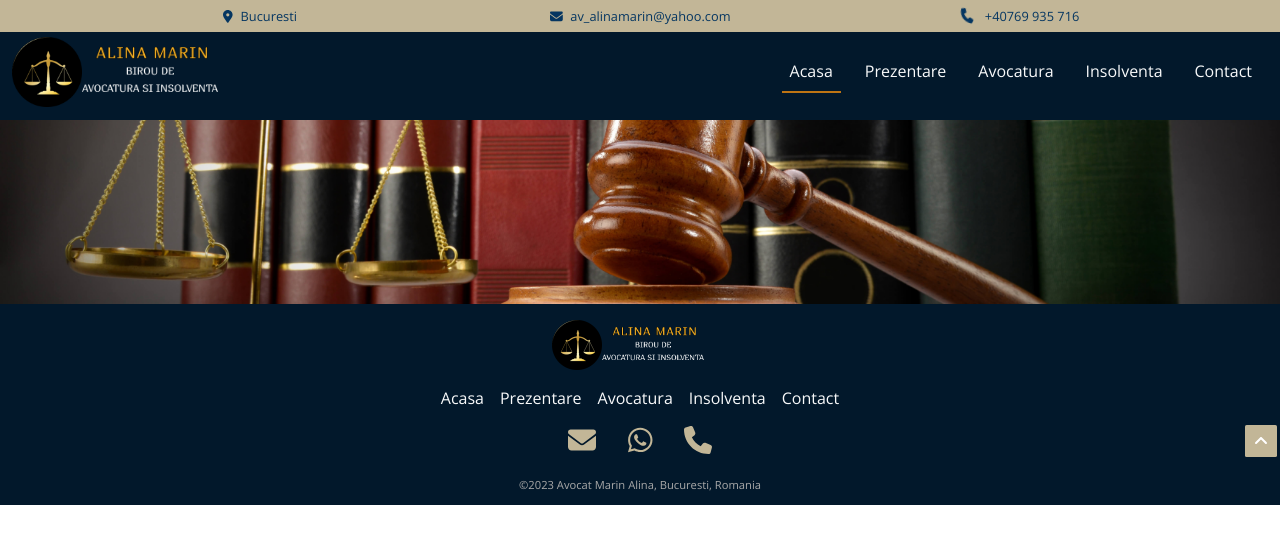
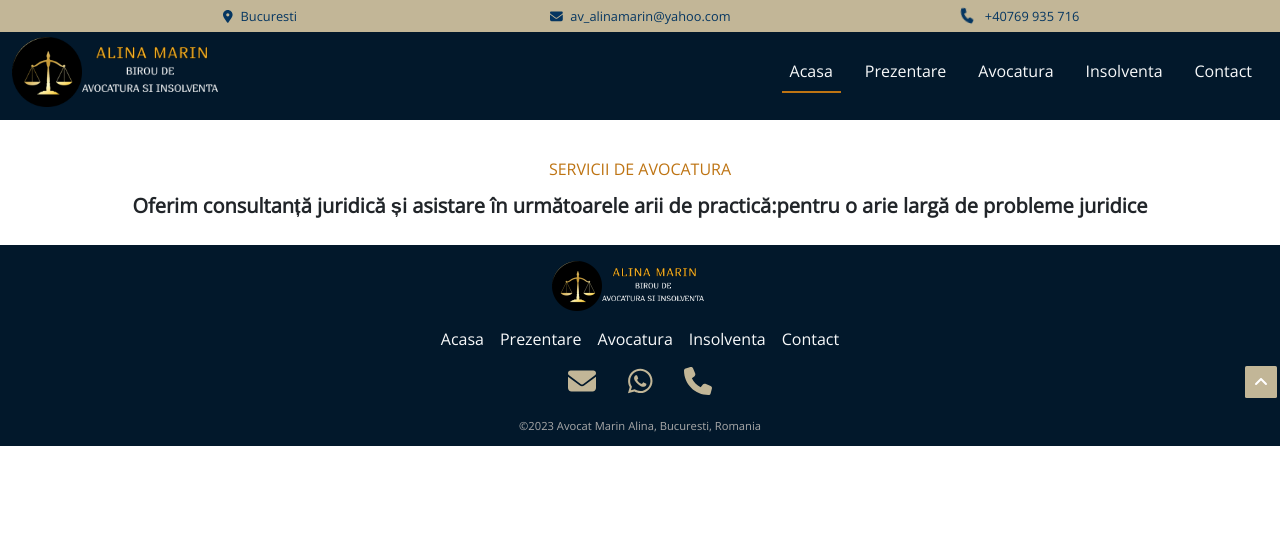
Before and after one commit to AlexJora/lawyer-website, a React (Create React App) app in the folder client/: page /insolventa in a window 1280 px wide. Shown: the top 544 px of the page. Built offline with nearby package versions, Linux system fonts and the light colour scheme; a web font is replaced by a local one.

Commit message:
box shadow-avocatura page

```diff
--- a/client/src/custom.css
+++ b/client/src/custom.css
@@ -411,20 +411,21 @@
 
 }
 
-
-
-.card-body {
-  background-color: #072e53;
-  border-bottom: 5px solid #c2b697;
-}
-
 .card {
+  position: relative;
+  overflow: hidden;
+  box-shadow: 0px 0px 10px rgba(5, 1, 25, 0.8);
   display: flex;
   flex-direction: column;
   height: 100%;
   color: #fff;
   font-weight: lighter;
 
+}
+
+.card-body {
+  background-color: #072e53;
+  border-bottom: 5px solid #c2b697;
 }
 
 .card-img-top {
@@ -461,10 +462,6 @@
   background-image: url('C:\CODE YOUR FUTURE\lawyer-website\client\public\business-law.jpg');
 }
 
-.card {
-  position: relative;
-  overflow: hidden;
-}
 
 .card-img-top {
   height: 200px;
--- a/client/src/pages/Avocatura.js
+++ b/client/src/pages/Avocatura.js
@@ -9,13 +9,11 @@ const Avocatura = () => {
       <div>
         <Navbar />
         <div className='avocatura'>
-
-
-
-
           <div className=" pt-4 text-center">
             <h6 className='guide-text pt-3 pb-1' >SERVICII DE AVOCATURA</h6>
-            <h5 className="lh-base text-center pb-3 fw-bold">Vă asigurăm servicii juridice în diverse domenii ale dreptului la standarde profesionale.</h5>
+            <h5 className="lh-base text-center pb-3 fw-bold">Oferim consultanță juridică și asistare în următoarele arii de practică:pentru o arie largă de probleme juridice
+              {/* Ofertă completă de consultanță juridică în orice domeniu, asistare și reprezentare în fața instanţelor de judecată și a tuturor instituțiilor de stat și particulare în vederea apărării intereselor dumeavoastră. */}
+            </h5>
           </div>
           <div className="row g-5 px-5 pt-5 ">
             <div className="col-lg-4 col-md-6 col-sm-12">
--- a/client/src/pages/Insolventa.js
+++ b/client/src/pages/Insolventa.js
@@ -9,9 +9,15 @@ const Insolventa = () => {
         <Navbar />
 
         <section>
-          <img src="Slice 1.png" className="img-fluid" alt="books" />
-          <div className='container'>
-            {/* <p>Consultanta si reprezentare in cadrul procedurii de insolventa
+          <div className=" pt-4 text-center">
+            <h6 className='guide-text pt-3 pb-1' >SERVICII DE AVOCATURA</h6>
+            <h5 className="lh-base text-center pb-3 fw-bold">Oferim consultanță juridică și asistare în următoarele arii de practică:pentru o arie largă de probleme juridice
+              {/* Ofertă completă de consultanță juridică în orice domeniu, asistare și reprezentare în fața instanţelor de judecată și a tuturor instituțiilor de stat și particulare în vederea apărării intereselor dumeavoastră. */}
+            </h5>
+          </div>
+          {/* <img src="Slice 1.png" className="img-fluid" alt="books" /> */}
+          {/* <div className='container'> */}
+          {/* <p>Consultanta si reprezentare in cadrul procedurii de insolventa
               - Lichidare
               judiciara / procedura falimentului
               - Redactare actiuni avand ca obiect cereri de deschidere a procedurii de insolventa si
@@ -37,7 +43,7 @@ const Insolventa = () => {
               - Redactare de cereri precum si orice alte documente specifice activitatii avocatului.
               - Consultanta si asistenta juridica privitoare la modul de aplicare si executare a
               reglementarilor legale .</p> */}
-          </div>
+          {/* </div> */}
           {/* <img src="insolvency.png" className="img-fluid" alt="books" /> */}
         </section>
         <Footer />
```
